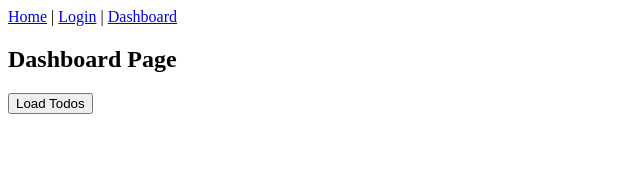
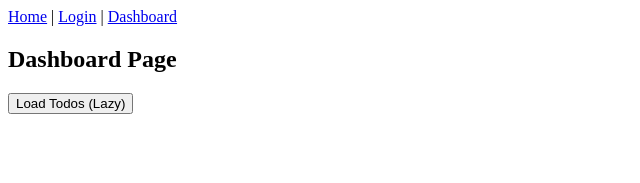
Before and after one commit to DebaKaran/react-performance, a React (Vite) app in the folder codesplitting/code-splitting-and-lazy-loading/: page /dashboard in a window 1280 px wide. Shown: the top 183 px of the page, without its empty margins (0-640 px from the left). Built offline with nearby package versions, Linux system fonts and the light colour scheme.

Commit message:
feat: lazy load dashboard todos data
- Defer loading of todos until they are needed
- Avoid eager data initialization at module load time
- Improve performance by reducing unnecessary data loading

```diff
--- a/codesplitting/code-splitting-and-lazy-loading/src/pages/Dashboard.jsx
+++ b/codesplitting/code-splitting-and-lazy-loading/src/pages/Dashboard.jsx
@@ -1,16 +1,19 @@
 import { useState } from "react";
-
-import { todosData as todos } from "../datas/todos";
 
 export default function Dashboard() {
   const [todosList, setTodosList] = useState([]);
 
+  const handleOnClick = async () => {
+    // Simulate a delay to fetch data
+    const module = await import("../datas/todos");
+    setTodosList(module.todosData);
+  }
   return (
     <>
       <h2>Dashboard Page</h2>
 
-      <button onClick={() => setTodosList(todos)}>
-        Load Todos
+      <button onClick={handleOnClick}>
+        Load Todos (Lazy)
       </button>
 
       <ul>
```
